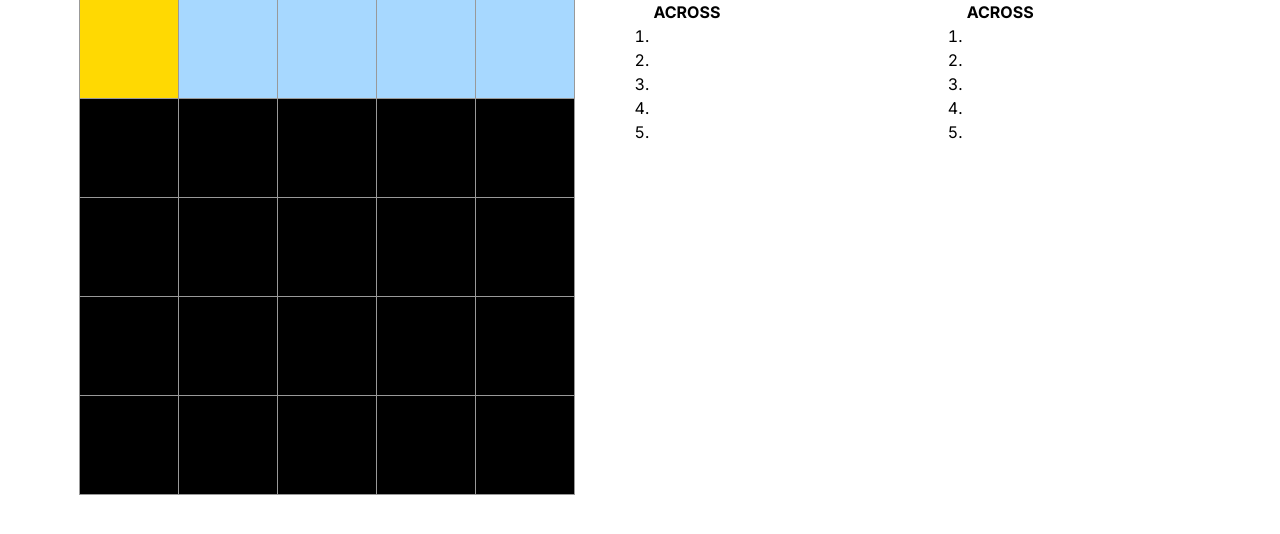
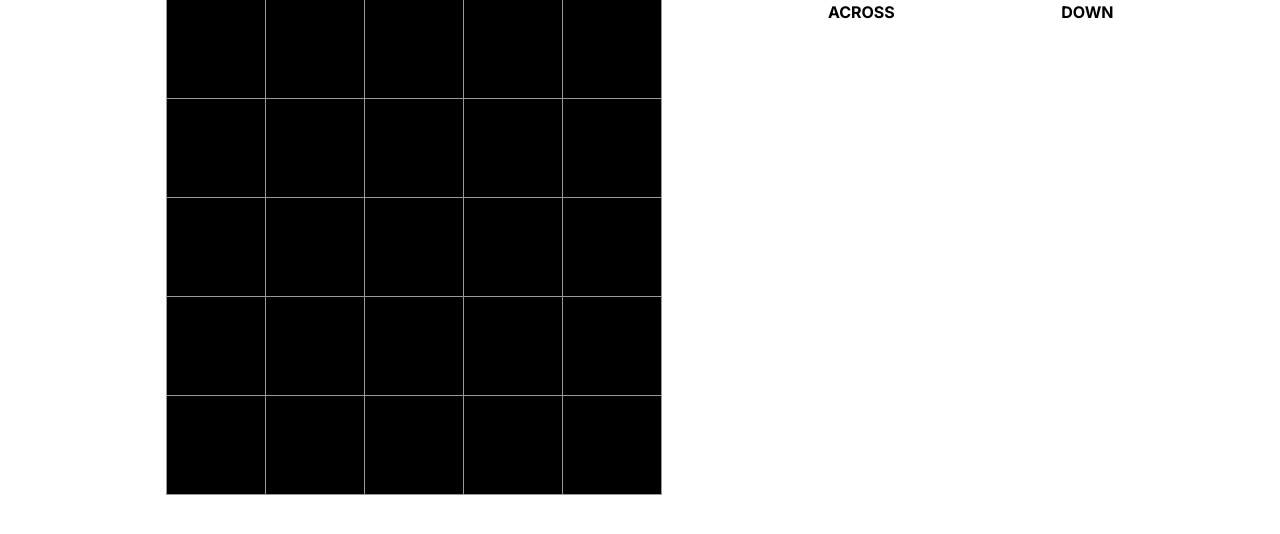
Before and after one commit to begilbert-sys/make-your-own-crossy, a Next.js app: page / in a window 1280 px wide. Shown: the top 534 px of the page. Built offline with nearby package versions, Linux system fonts and the light colour scheme.

Commit message:
added outsidemouseclick event

```diff
--- a/app/components/board.tsx
+++ b/app/components/board.tsx
@@ -1,33 +1,38 @@
 'use client';
-import { useState, useContext } from 'react';
+import RefObject, { useState, useEffect, useRef } from 'react';
 import Square from '@/app/components/square';
+import {direction, coordinate, dimensions, NO_FOCUS} from '@/app/components/types';
 
-import {direction, coordinate, dimensions} from '@/app/components/types';
-import {BoardContext, IBoardContext} from '@/app/components/boardcontext';
-
-function getAcrossList(board: string[][], {rows, columns} : dimensions): coordinate[] {
-    /* Get a list of all coordinates that should be marked with a horizontal ("across") corner value */
-    let acrossList = [];
-    for (let row = 0; row < rows; row++) {
-        for (let col = 0; col < columns; col++) {
-            if (board[row][col] !== ' ' && (col === 0 || board[row][col-1] === ' ')) {
-                acrossList.push(new coordinate(row, col));
+interface IBoardProps {
+    dimensions: dimensions,
+    acrossList: coordinate[],
+    downList: coordinate[]
+}
+function outsideClickListener(ref: RefObject.RefObject<HTMLDivElement>, setFocus: (c: coordinate) => void) {
+    /*
+    This de-focuses any selected square when the user clicks anywhere outside of the board
+    */
+    useEffect(() => {
+        function handleClickOutside(event: globalThis.MouseEvent) {
+            if (ref.current && !ref.current.contains(event.target as Node)) {
+                setFocus(NO_FOCUS);
             }
         }
-    }
-    // array is reversed to make it equivalent to a stack
-    return acrossList.reverse();
+        document.addEventListener("mousedown", handleClickOutside);
+        return () => {
+            document.removeEventListener("mousedown", handleClickOutside);
+        };
+    }, [ref]);
 }
-
-export default function Board({rows, columns} : dimensions) {
-    const {board, setBoard} = useContext<IBoardContext>(BoardContext);
-    const [focus, setFocus] = useState<coordinate>(new coordinate(0, 0));
+export default function Board({dimensions: {rows, columns}, acrossList, downList} : IBoardProps) {
+    const [focus, setFocus] = useState<coordinate>(NO_FOCUS);
     const [focusDirection, setFocusDirection] = useState<direction>("horizontal");
-
-
-    const acrossList = getAcrossList(board, {rows, columns});
+    const clickWrapperRef = useRef<HTMLDivElement>(null);
+    outsideClickListener(clickWrapperRef, setFocus);
 
     const boardArray = [];
+    acrossList = [...acrossList].reverse();
+    downList = [...downList].reverse();
     let cornerValue = 0;
     for (let row = 0; row < rows; row++){
         let rowArray = []
@@ -37,8 +42,15 @@ export default function Board({rows, columns} : dimensions) {
             let hasCornerValue = false;
             if (acrossList.length > 0 && coords.equals(acrossList[acrossList.length - 1])) {
                 hasCornerValue = true;
+                cornerValue++;
                 acrossList.pop();
-                cornerValue++;
+            }
+            if (downList.length > 0 && coords.equals(downList[downList.length - 1])) {
+                if (!hasCornerValue) {
+                    hasCornerValue = true;
+                    cornerValue++;
+                }
+                downList.pop();
             }
             rowArray.push(
                 <Square
@@ -60,7 +72,7 @@ export default function Board({rows, columns} : dimensions) {
         )
     }
     return (
-        <div>
+        <div ref={clickWrapperRef}>
             {boardArray}
         </div>
     );
--- a/app/components/crossybuilder.tsx
+++ b/app/components/crossybuilder.tsx
@@ -3,20 +3,55 @@ import {useState} from 'react';
 import styles from '@/styles/Home.module.css';
 
 import Board from "@/app/components/board";
-import Across from "@/app/components/across";
+import Questions from "@/app/components/questions";
 import {BoardContext, IBoardContext} from '@/app/components/boardcontext';
+import {direction, coordinate, dimensions} from '@/app/components/types';
 
+function getAcrossList(board: string[][], {rows, columns} : dimensions): coordinate[] {
+    /* Get a list of all coordinates that should be marked with a horizontal ("across") corner value */
+    let acrossList = [];
+    for (let row = 0; row < rows; row++) {
+        for (let col = 0; col < columns; col++) {
+            if (board[row][col] !== ' ' // space is not blank
+            && (col === 0 || board[row][col-1] === ' ')
+            && (col + 2 < columns && board[row][col+1] != ' ' && board[row][col+2] != ' ')) {
+                acrossList.push(new coordinate(row, col));
+            }
+        }
+    }
+    return acrossList;
+}
+
+function getDownList(board: string[][], {rows, columns} : dimensions): coordinate[] {
+    let downList = [];
+    for (let row = 0; row < rows; row++) {
+        for (let col = 0; col < columns; col++) {
+            if (board[row][col] != ' '
+            && (row === 0 || board[row-1][col] === ' ')
+            && (row + 2 < rows && board[row+1][col] != ' ' && board[row+2][col] != ' ')) {
+                downList.push(new coordinate(row, col));
+            }
+        }
+    }
+    return downList;
+}
 export default function CrossyBuilder() {
     const defaultBoard = Array(5).fill(Array(5).fill(' '));
     const [board, setBoard] = useState<string[][]>(defaultBoard);
+    const dimensions: dimensions = {rows: 5, columns: 5}
+    const acrossList = getAcrossList(board, dimensions);
+    const downList = getDownList(board, dimensions);
     return (
     <div className={styles.layout}>
         <BoardContext.Provider value = {{board, setBoard}}>
-            <Board rows={5} columns={5} />
+            <Board
+            dimensions={{rows:5, columns:5}}
+            acrossList = {acrossList}
+            downList = {downList} />
         </BoardContext.Provider>
 
-        <Across itemCount = {5} />
-        <Across itemCount = {5} />
+        <Questions title = "ACROSS" itemCount = {acrossList.length} />
+        <Questions title = "DOWN" itemCount = {downList.length} />
     </div>
     )
 }
--- a/app/components/across.tsx
+++ b/app/components/questions.tsx
@@ -1,11 +1,15 @@
-export default function Across({itemCount}: {itemCount: number}) {
+interface IQuestionsProps {
+    title: string,
+    itemCount: number
+}
+export default function Questions({title, itemCount}: IQuestionsProps) {
     let hintList = [];
     for (let i = 0; i < itemCount; i++) {
         hintList.push(<li key={i}><input type="text" /></li>)
     }
     return (
         <div>
-            <h2><b>ACROSS</b></h2>
+            <h2><b>{title}</b></h2>
             <ol className="list-decimal">
                 {hintList}
             </ol>
--- a/app/components/types.ts
+++ b/app/components/types.ts
@@ -9,8 +9,11 @@ export class coordinate {
     equals(other: coordinate): boolean {
         return this.row === other.row && this.column === other.column;
     }
+}
 
-}
+// this is what focus gets assigned to when there is no focused coord
+// it's a lot easier than making focus a "coordinate | null" type
+export const NO_FOCUS: coordinate = new coordinate(-1, -1);
 
 export interface dimensions {
     rows: number,
--- a/app/page.tsx
+++ b/app/page.tsx
@@ -1,7 +1,5 @@
-import Image from "next/image";
 import { StrictMode } from 'react';
 import CrossyBuilder from "@/app/components/crossybuilder";
-import styles from '@/styles/Home.module.css';
 
 export default function Home() {
 	return (
```
